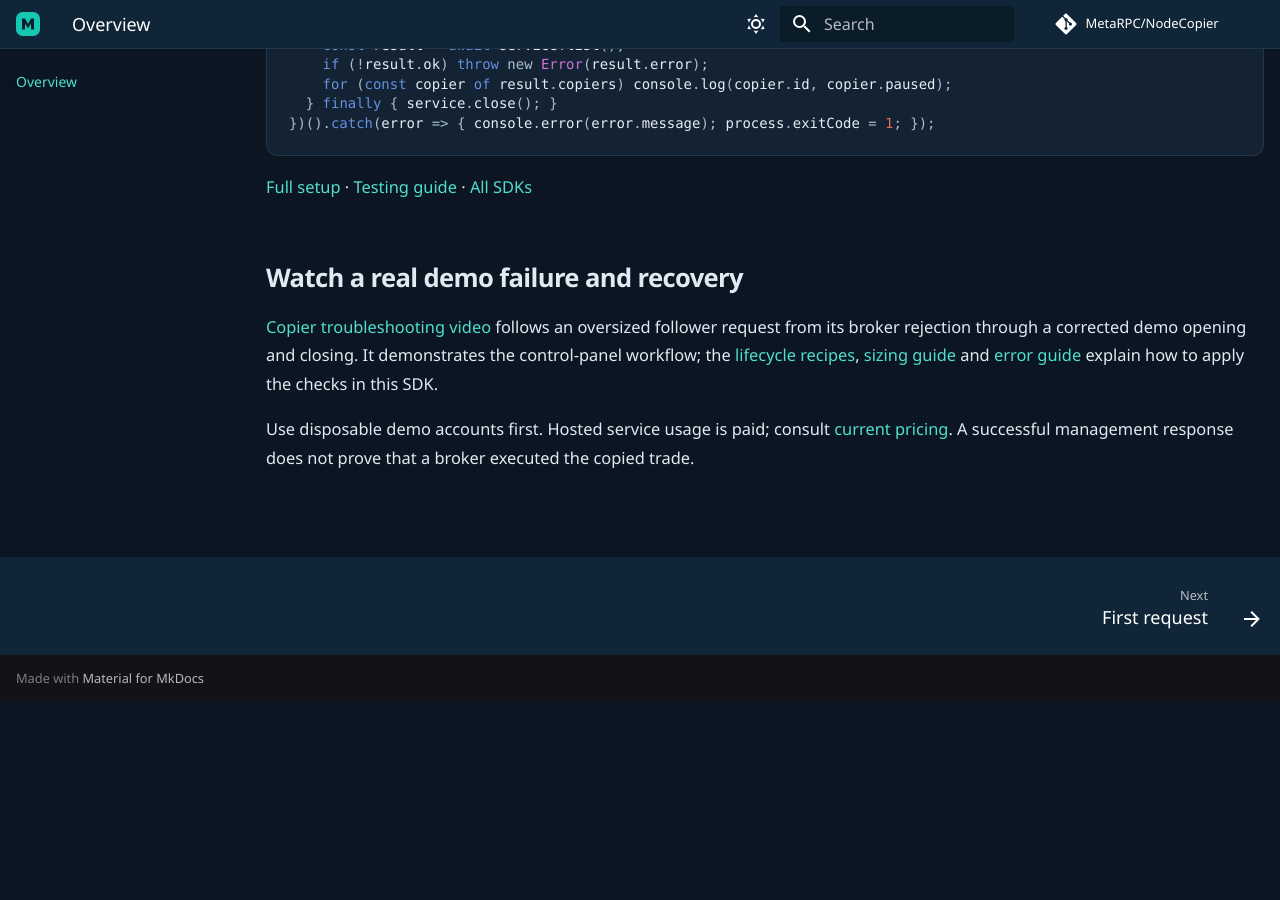
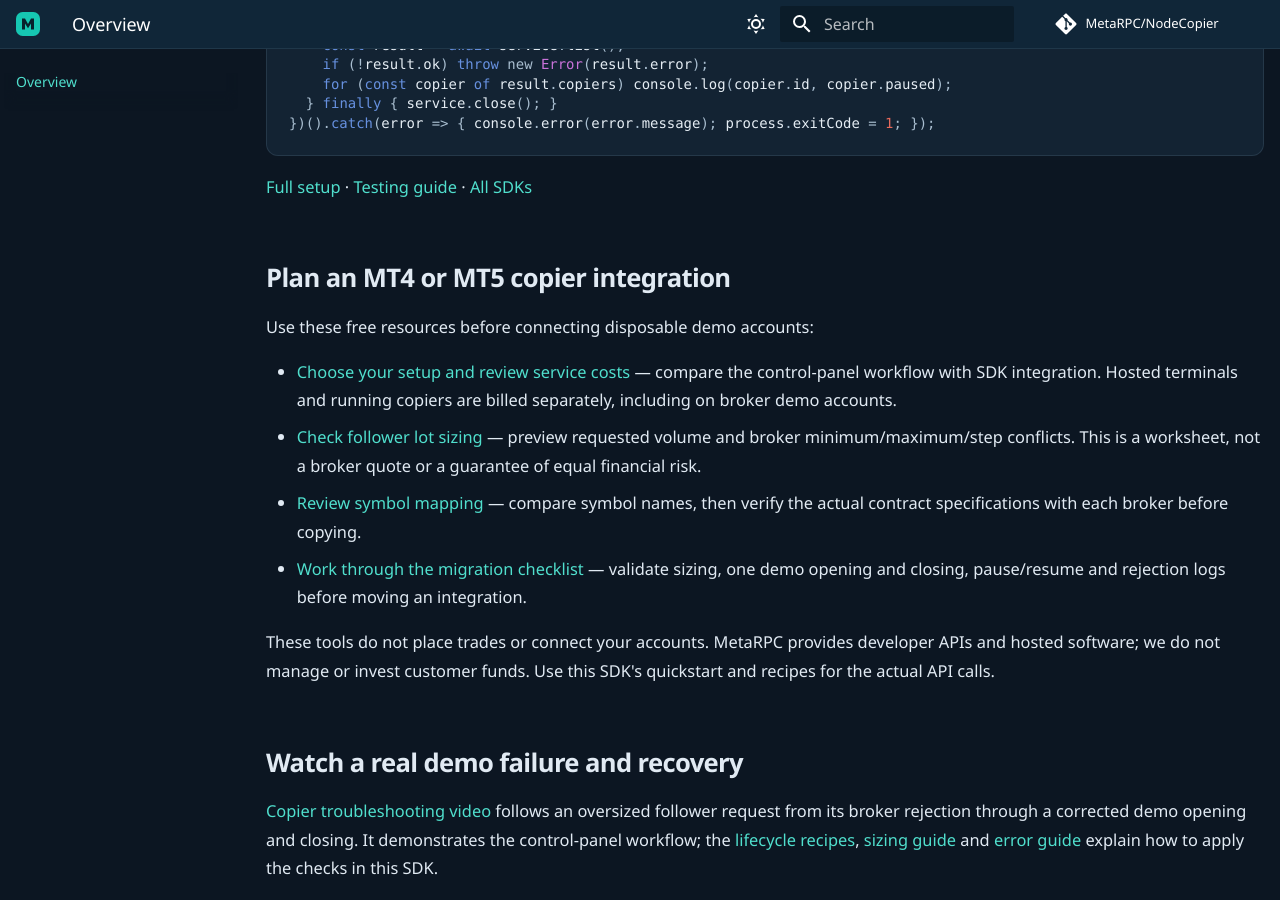
Before and after one commit to MetaRPC/NodeCopier, an MkDocs documentation site: the page built from docs/index.md, in a window 1280 px wide and 900 px high, scrolled down 1279 px. Built offline with MkDocs 1.6.1 and Material for MkDocs 9.7.7, drawn with Linux system fonts in a browser that asks for light colours; comment, search, counter and statistics services are not loaded; before the commit the page ends 1980 px from its top, so only the background shows below that.

Commit message:
Connect copier SDK guides to setup and free validation tools

```diff
--- a/docs/index.md
+++ b/docs/index.md
@@ -50,6 +50,17 @@ const { CopierService } = require('../dist');
 
 [Full setup](quickstart.md) · [Testing guide](testing.md) · [All SDKs](sdks.md)
 
+## Plan an MT4 or MT5 copier integration
+
+Use these free resources before connecting disposable demo accounts:
+
+- [Choose your setup and review service costs](https://mrpc.pro/start/copier?lang=en&utm_source=github&utm_medium=referral&utm_campaign=copier_sdk_setup_nov17&utm_content=nodecopier_docs_setup) — compare the control-panel workflow with SDK integration. Hosted terminals and running copiers are billed separately, including on broker demo accounts.
+- [Check follower lot sizing](https://mrpc.pro/tools/copier-sizing?lang=en&utm_source=github&utm_medium=referral&utm_campaign=copier_sdk_setup_nov17&utm_content=nodecopier_docs_sizing) — preview requested volume and broker minimum/maximum/step conflicts. This is a worksheet, not a broker quote or a guarantee of equal financial risk.
+- [Review symbol mapping](https://mrpc.pro/tools/symbol-mapping?lang=en&utm_source=github&utm_medium=referral&utm_campaign=copier_sdk_setup_nov17&utm_content=nodecopier_docs_symbols) — compare symbol names, then verify the actual contract specifications with each broker before copying.
+- [Work through the migration checklist](https://mrpc.pro/guides/copier-migration?lang=en&utm_source=github&utm_medium=referral&utm_campaign=copier_sdk_setup_nov17&utm_content=nodecopier_docs_migration) — validate sizing, one demo opening and closing, pause/resume and rejection logs before moving an integration.
+
+These tools do not place trades or connect your accounts. MetaRPC provides developer APIs and hosted software; we do not manage or invest customer funds. Use this SDK's quickstart and recipes for the actual API calls.
+
 ## Watch a real demo failure and recovery
 
 [Copier troubleshooting video](https://mrpc.pro/tutorials/console/copier-troubleshooting) follows an oversized follower request from its broker rejection through a corrected demo opening and closing. It demonstrates the control-panel workflow; the [lifecycle recipes](recipes.md), [sizing guide](sizing.md) and [error guide](troubleshooting.md) explain how to apply the checks in this SDK.
```
Also changed, not shown: README.md (+11 -0 lines).
